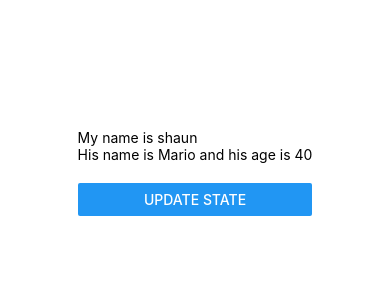
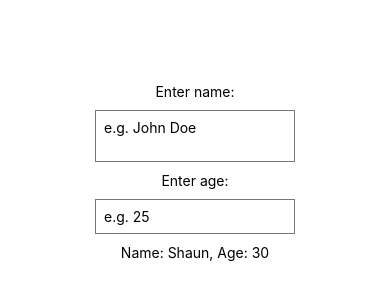
Before and after one commit to kurtreyn/practice-react-native-app, a React Native app: screen / in a window 390 px wide. Shown: the part 250-550 px from the top of the page. Built offline with nearby package versions, Linux system fonts and the light colour scheme.

Commit message:
text inputs

```diff
--- a/App.js
+++ b/App.js
@@ -1,25 +1,29 @@
-import React, {useState} from 'react';
-import { StyleSheet, Text, View, Button } from 'react-native';
+import React, { useState } from 'react';
+import { StyleSheet, Text, View, TextInput } from 'react-native';
 
 export default function App() {
-  const [name, setName] = useState('shaun')
-  const [person, setPerson] = useState({name: 'Mario', age: 40})
-
-const clickHandler = () => {
-  setName('chun-li')
-  setPerson({name: 'Luigi', age: 45})
-}
+  const [name, setName] = useState('Shaun');
+  const [age, setAge] = useState(30);
 
   return (
     <View style={styles.container}>
-      <View>
-        <Text>My name is {name}</Text>
-        <Text>His name is {person.name} and his age is {person.age}</Text>
-        <View style={styles.buttonContainer}>
-          <Button title='update state' onPress={clickHandler}/>
-        </View>
-      </View>
-
+      <Text>Enter name:</Text>
+      <TextInput
+        multiline
+        style={styles.input}
+        placeholder="e.g. John Doe"
+        onChangeText={(value) => setName(value)}
+      />
+      <Text>Enter age:</Text>
+      <TextInput
+        keyboardType="numeric"
+        style={styles.input}
+        placeholder="e.g. 25"
+        onChangeText={(value) => setAge(value)}
+      />
+      <Text>
+        Name: {name}, Age: {age}
+      </Text>
     </View>
   );
 }
@@ -31,7 +35,11 @@
     alignItems: 'center',
     justifyContent: 'center',
   },
-  buttonContainer: {
-    marginTop: 20,
-  }
+  input: {
+    borderWidth: 1,
+    borderColor: '#777',
+    padding: 8,
+    margin: 10,
+    width: 200,
+  },
 });
```
